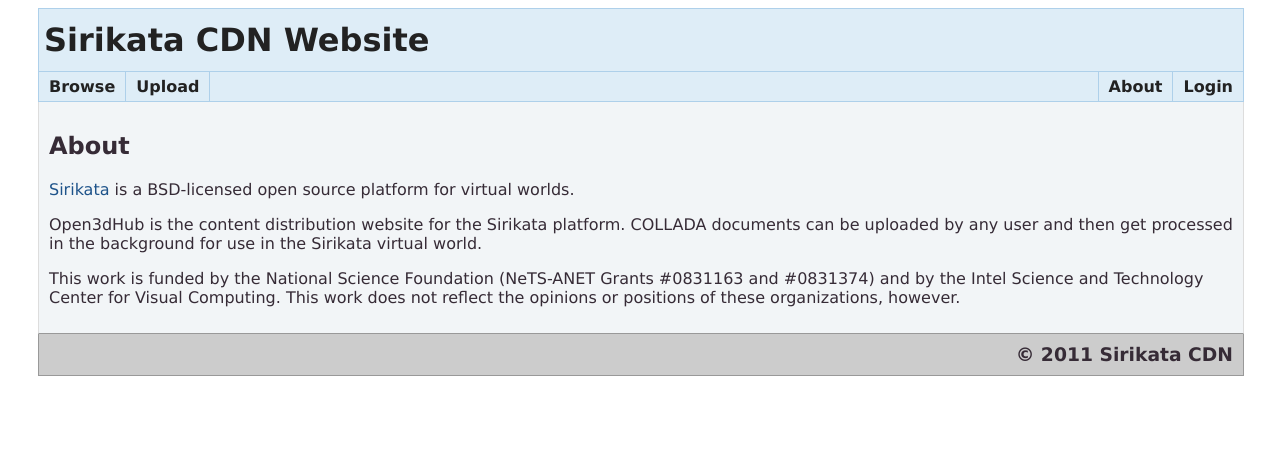
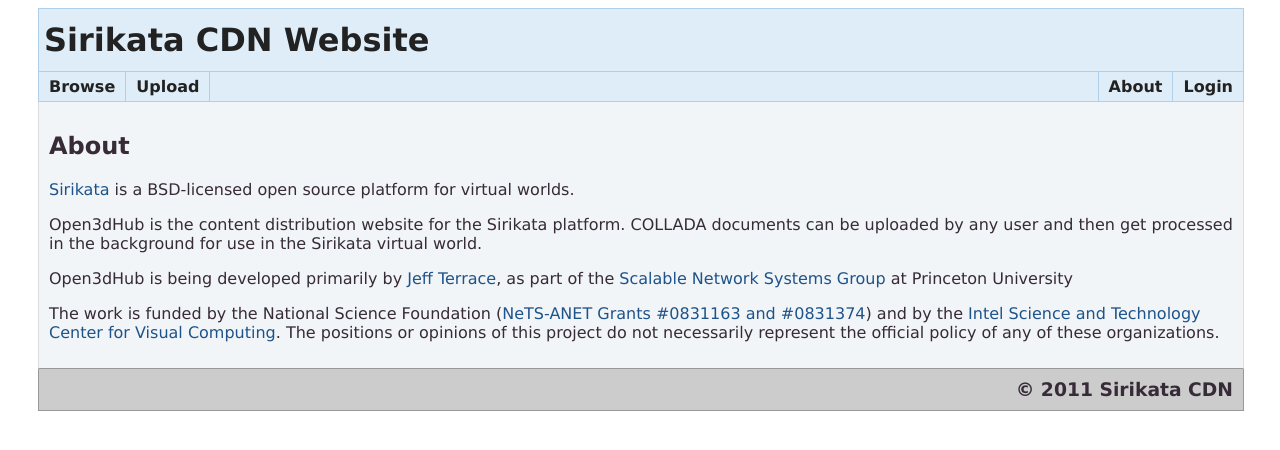
Before and after one commit to sirikata/sirikata-cdn, a Django app: template sirikata-cdn/templates/misc/about.html in a window 1280 px wide. Shown: the top 450 px of the page. Run offline with Django 3.2, Linux system fonts and the light colour scheme; the template is opened without the code that fills it, so the values that code supplies are empty; parts of the project's set-up code (start-up, migrations or seed data) failed here and were passed over.

Commit message:
added jterrace and Princeton, updated funding links

```diff
--- a/sirikata-cdn/templates/misc/about.html
+++ b/sirikata-cdn/templates/misc/about.html
@@ -14,10 +14,20 @@
 COLLADA documents can be uploaded by any user and then get processed in the
 background for use in the Sirikata virtual world.</p>
 
-<p>This work is funded by the National Science Foundation (NeTS-ANET Grants
-#0831163 and #0831374) and by the Intel Science and Technology Center for
-Visual Computing. This work does not reflect the opinions or positions of
-these organizations, however.</p>
+<p>Open3dHub is being developed primarily by <a
+href="http://www.cs.princeton.edu/~jterrace/">Jeff Terrace</a>, as
+part of the <a href="http://sns.cs.princeton.edu/">Scalable Network Systems Group</a> at
+Princeton University</p>
+
+<p>
+The work is funded by the National Science Foundation (<a
+href="http://www.nsf.gov/awardsearch/showAward.do?AwardNumber=0831374">NeTS-ANET
+Grants #0831163 and #0831374</a>) and by the <a
+href="http://visual.stanford.edu/">Intel Science and Technology Center
+for Visual Computing</a>.  The positions or opinions of this project
+do not necessarily represent the official policy of any of these
+organizations.</p>
+
 </div>
 
 {% endblock main_content %}
```
